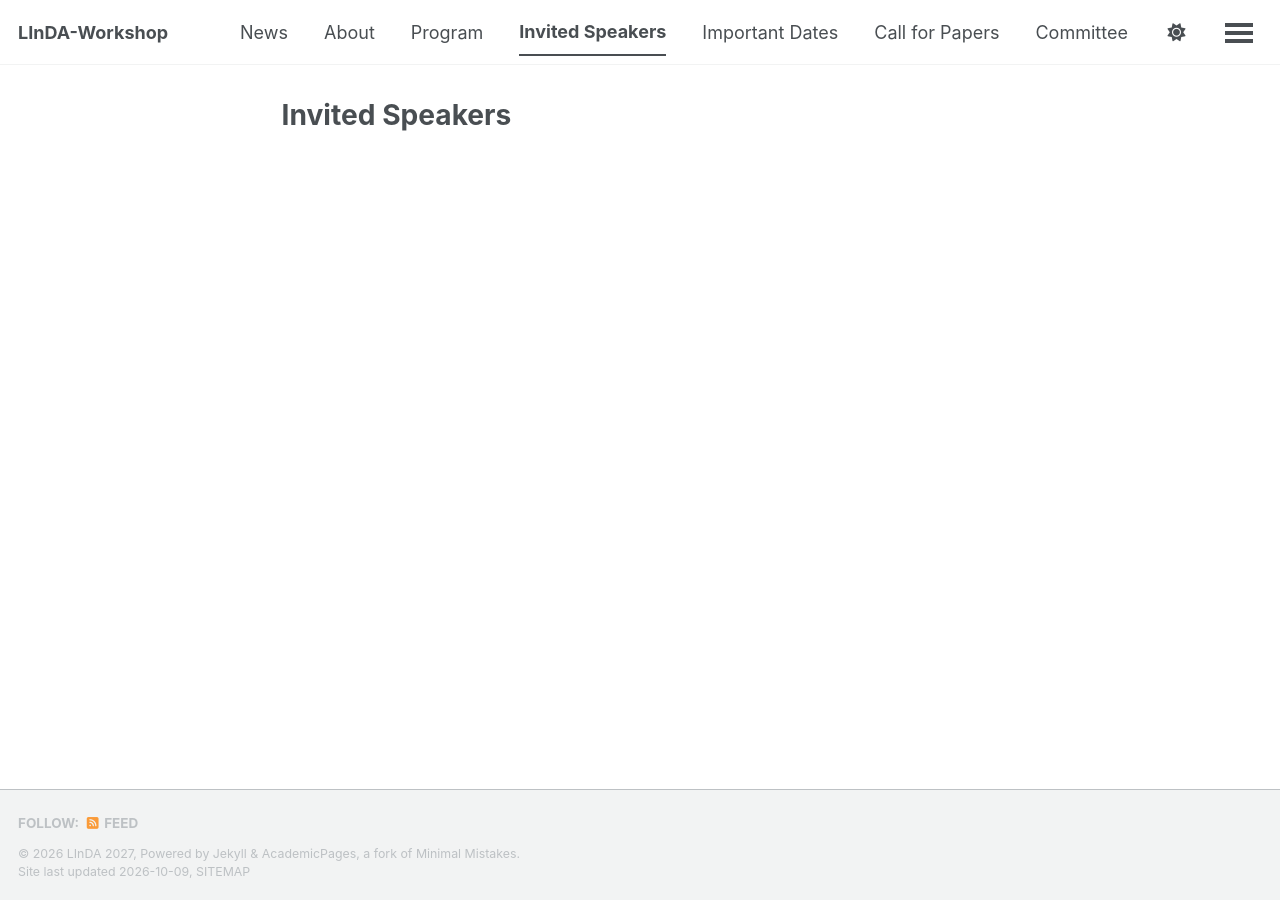
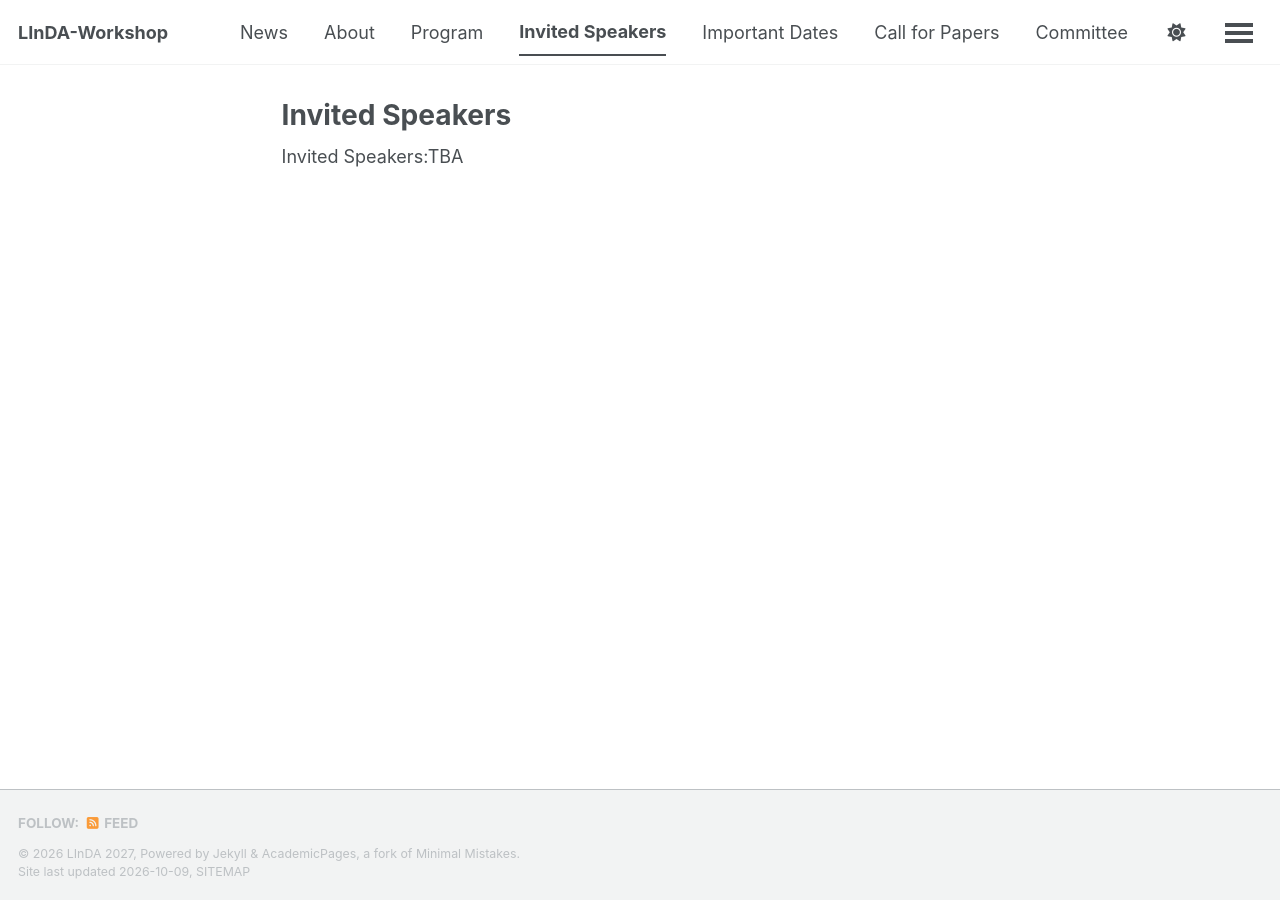
Before and after one commit to LInDA-Workshop/LInDA-Workshop.github.io, a Jekyll site: the page built from _pages/speakers.md, in a window 1280 px wide. Built offline with Jekyll 4.4.1, drawn with Linux system fonts in a browser that asks for light colours; a style sheet for code colours, icons or effects is not loaded.

Commit message:
modified speaker info

```diff
--- a/_pages/speakers.md
+++ b/_pages/speakers.md
@@ -25,6 +25,8 @@ title: "Invited Speakers"
 }
 </style>
 
+<p>Invited Speakers:TBA</p>
+
 {% comment %}
 <div class="speaker">
   <img src="/images/Jaap-Jumelet.jpg" alt="Jaap Jumelet">
```
